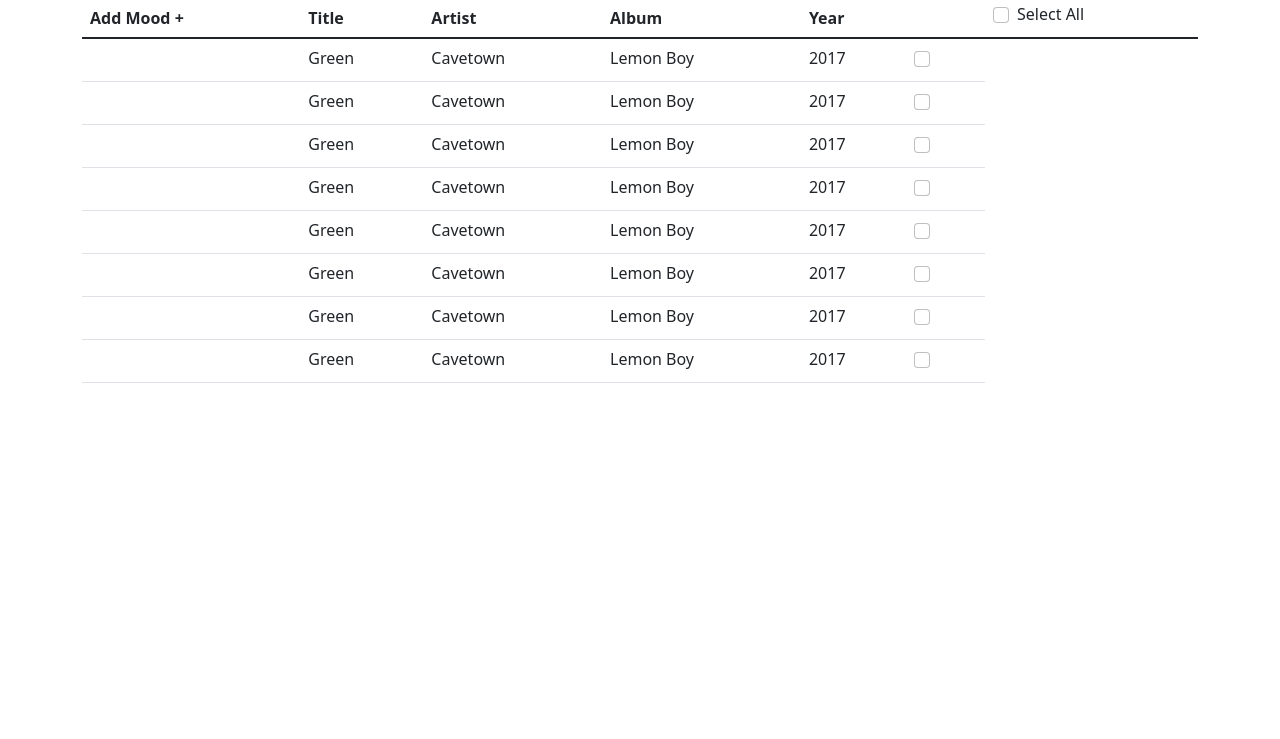
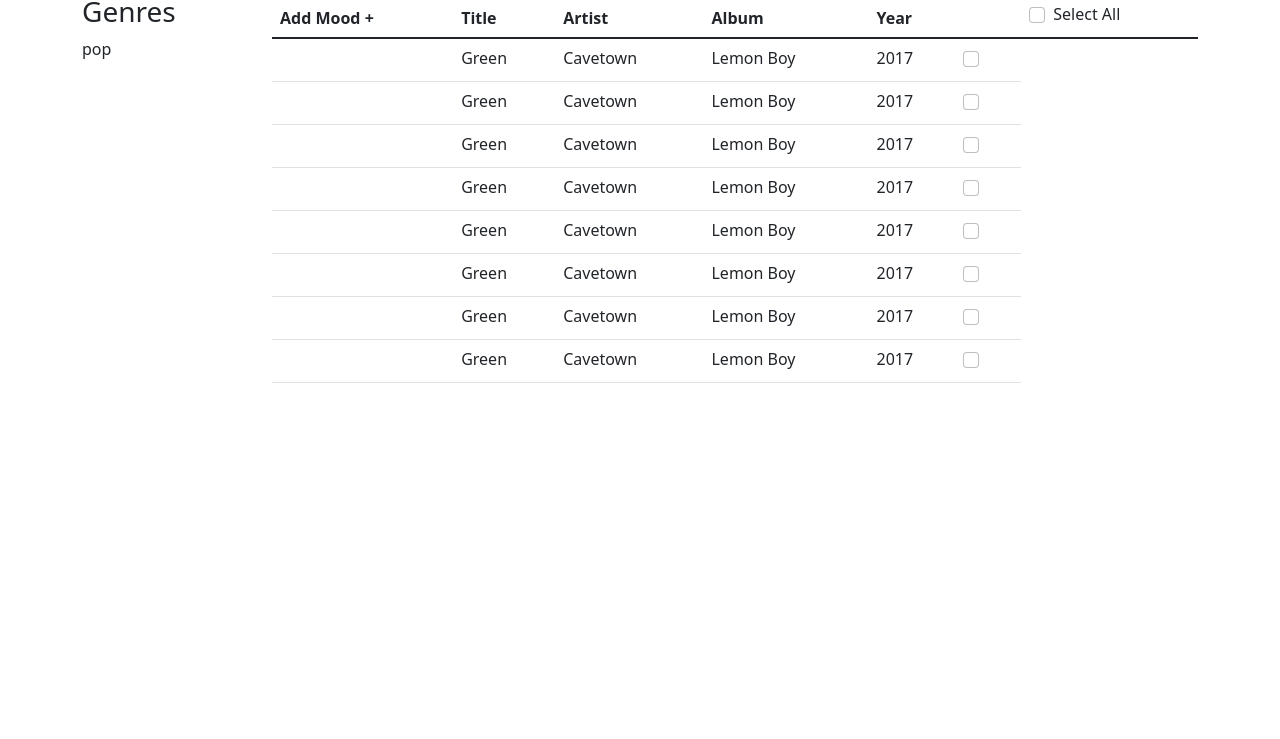
Before and after one commit to chun-andrew/Classify, a website: page src/public/selectsongs.html in a window 1280 px wide. Shown: the part 61-800 px from the top of the page. Drawn offline with nearby package versions, Linux system fonts and the light colour scheme.

Commit message:
worked on JS a for selectsongs

```diff
--- a/src/public/selectsongs.html
+++ b/src/public/selectsongs.html
@@ -12,16 +12,18 @@
     </head>
 
     <body>
-        <div class="container">
-            <div class="filters container">
-
+        <div class="container px-10">
+            <div class="row gx-20 gy-5 ">
+                <div class="filters col-2">
+                    <h1>Filters</h1>
+                    <h3>Genres</h3>
+                    <p>pop</p>
                 </div>
 
-            <div class="title container">
+                <div class="song-table col-10">
                     <h1>Select Songs</h1>
-            </div>
 
-            <div class="song-table">
+
                     <table class="table">
                         <thead>
                         <tr>
@@ -143,5 +145,6 @@
                     </table>
                 </div>
             </div>
+        </div>
     </body>
 </html>
```
Also changed, not shown: src/selectsongs.js (added, +12 -0 lines). Lines whose indentation alone changed are shown as unchanged.
